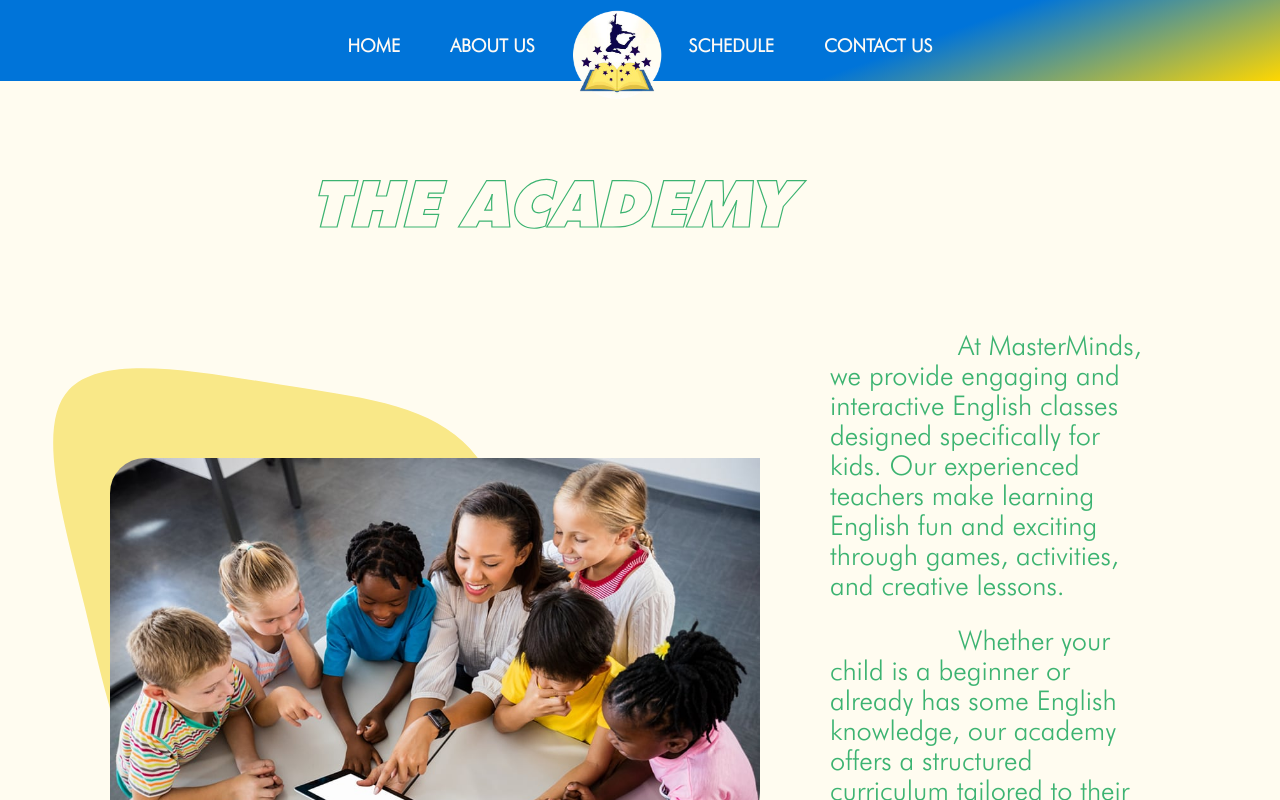
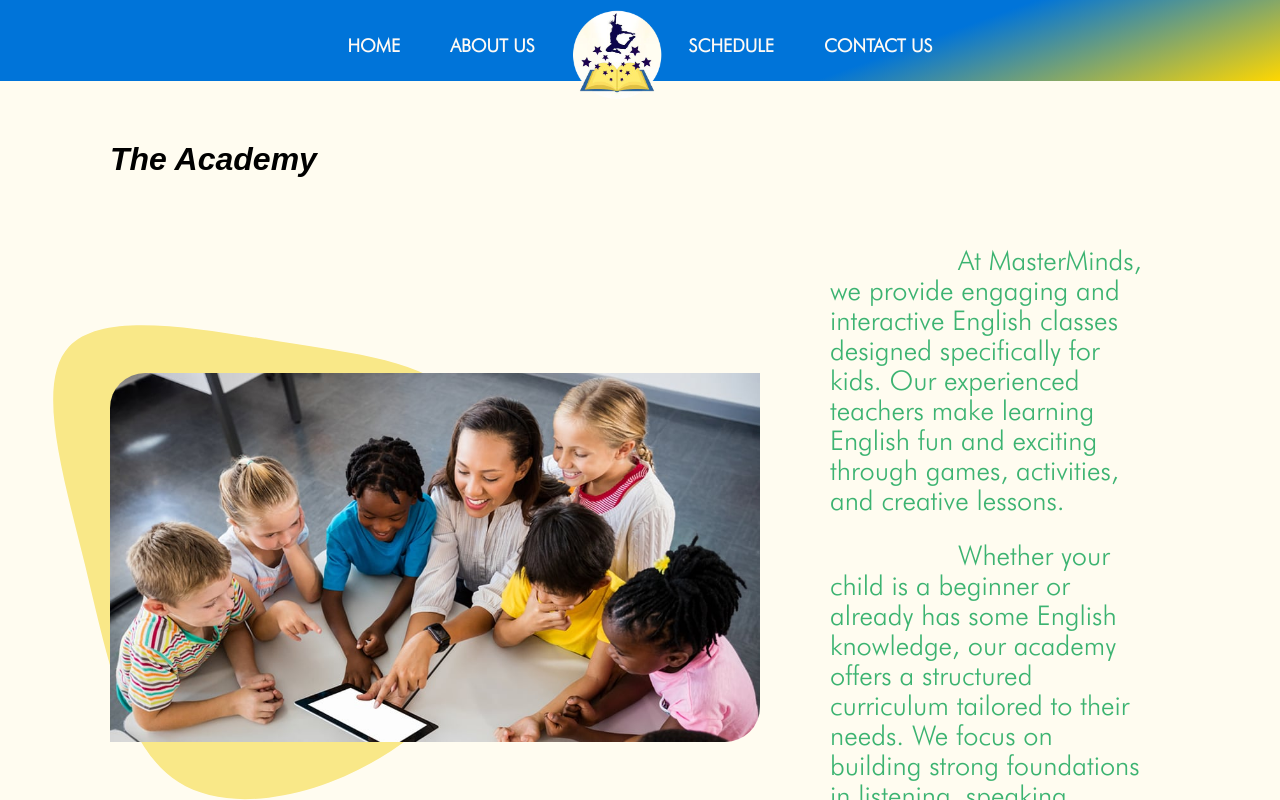
Before and after one commit to bbogomilov1/enlighten, a React (Create React App) app: page /about-us in a window 1280 px wide. Shown: the top 800 px of the page. Built offline with nearby package versions, Linux system fonts and the light colour scheme.

Commit message:
small fixes

```diff
--- a/src/components/about-us/TheAcadamy.module.css
+++ b/src/components/about-us/TheAcadamy.module.css
@@ -7,7 +7,7 @@
   z-index: 1;
 }
 
-.container h1 {
+/* .container h1 {
   -webkit-text-stroke: 1.2px mediumseagreen;
   color: transparent;
   z-index: 1;
@@ -15,7 +15,7 @@
   text-transform: uppercase;
   font-size: 65px;
   padding-left: 200px;
-}
+} */
 
 .container p {
   color: rgba(37, 96, 167, 255);
```
